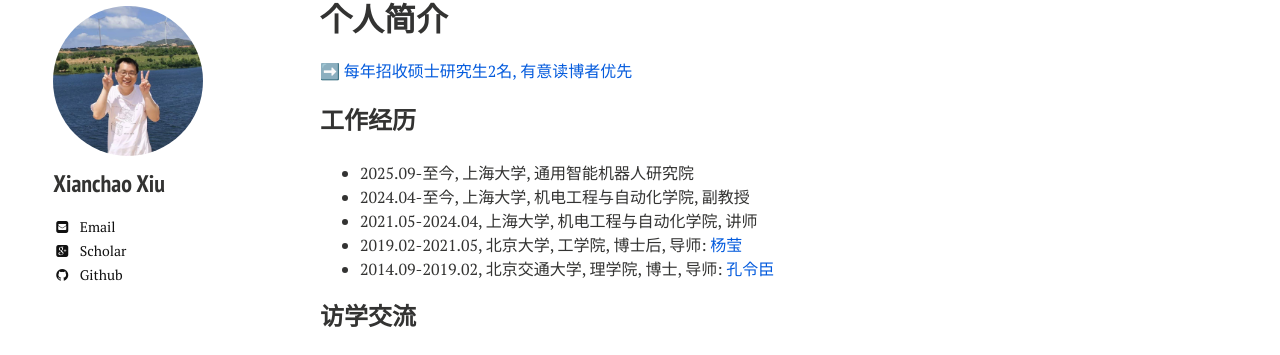
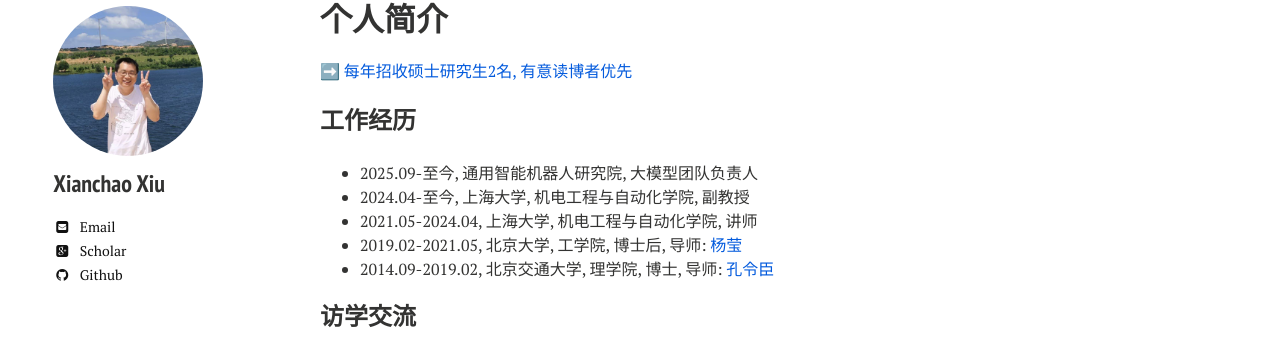
Before and after one commit to xianchaoxiu/xianchaoxiu.github.io, a Jekyll site: the page built from chinese/index.md, in a window 1280 px wide. Shown: the part 66-421 px from the top of the page. Built offline with Jekyll 4.4.1, drawn with Linux system fonts in a browser that asks for light colours; nearby versions of some CDN libraries.

Commit message:
Update index.md

```diff
--- a/chinese/index.md
+++ b/chinese/index.md
@@ -11,7 +11,7 @@ share: false
 
 
 ### 工作经历
-* 2025.09-至今, 上海大学, 通用智能机器人研究院 <br>
+* 2025.09-至今, 通用智能机器人研究院, 大模型团队负责人 <br>
 * 2024.04-至今, 上海大学, 机电工程与自动化学院, 副教授 <br>
 * 2021.05-2024.04, 上海大学, 机电工程与自动化学院, 讲师 <br>
 * 2019.02-2021.05, 北京大学, 工学院, 博士后, 导师: <a href="https://www.coe.pku.edu.cn/teaching/all_time/7262.html" class="textlink" target="_blank">杨莹</a> <br>
```
